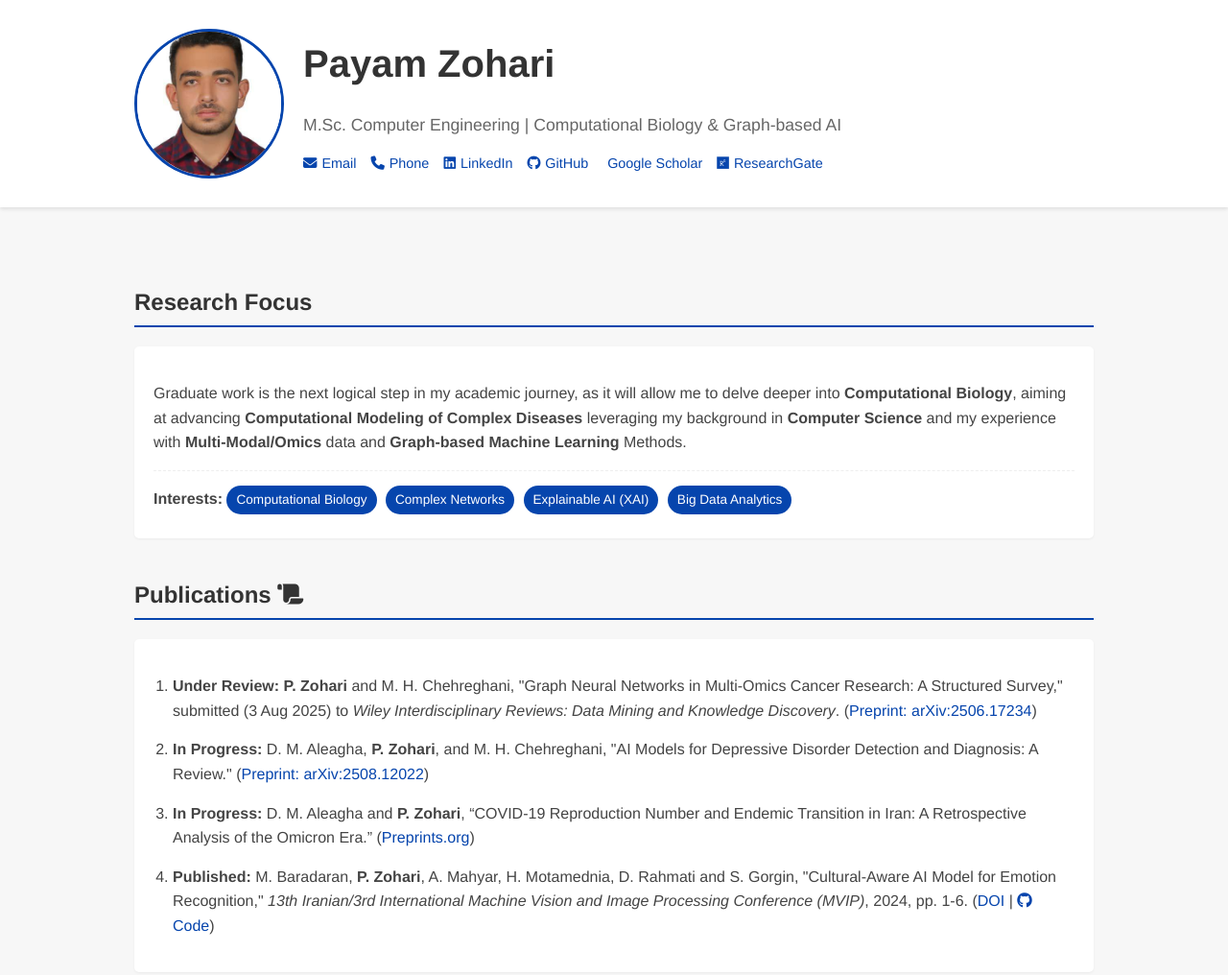
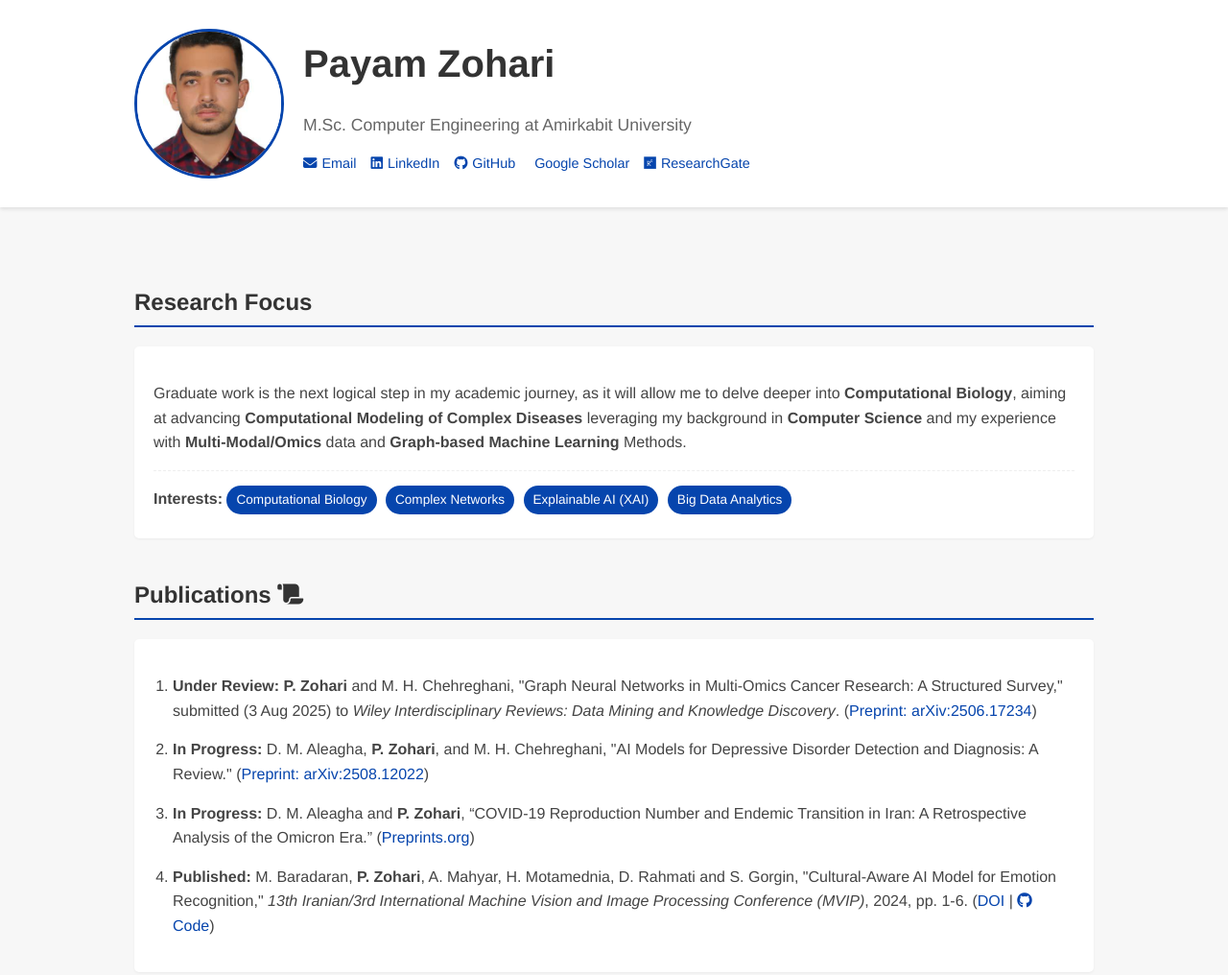
Before and after one commit to PayamZohari/payamzohari.github.io, a plain HTML site: page index.html in a window 1280 px wide. Shown: the top 1016 px of the page at 96% size. Drawn offline with Linux system fonts and the light colour scheme; some icons are missing.

Commit message:
Update index.html

```diff
--- a/index.html
+++ b/index.html
@@ -17,11 +17,10 @@
             </div>
             <div class="contact-info">
                 <h1>Payam Zohari</h1>
-                <p class="tagline">M.Sc. Computer Engineering | Computational Biology & Graph-based AI</p>
+                <p class="tagline">M.Sc. Computer Engineering at Amirkabit University </p>
 
                 <div class="social-links">
                     <a href="mailto:payamzohari80@gmail.com"><i class="fas fa-envelope"></i> Email</a>
-                    <a href="tel:+989120240761"><i class="fas fa-phone"></i> Phone</a>
                     <a href="https://www.linkedin.com/in/payam-zohari"><i class="fab fa-linkedin"></i> LinkedIn</a>
                     <a href="https://github.com/PayamZohari"><i class="fab fa-github"></i> GitHub</a>
                     <a href="https://scholar.google.com/citations?user=zwH6Y5IAAAAJ"><i class="ai ai-google-scholar-square"></i> Google Scholar</a>
```
